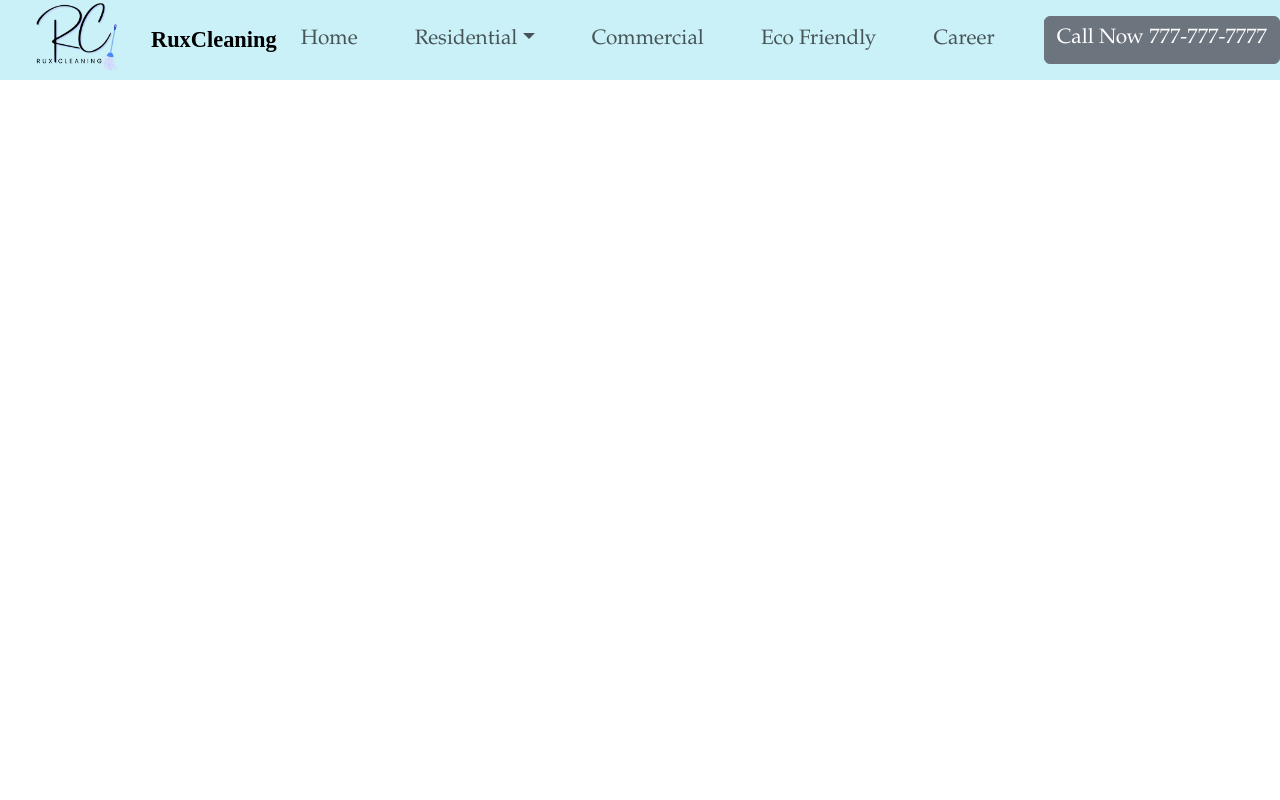
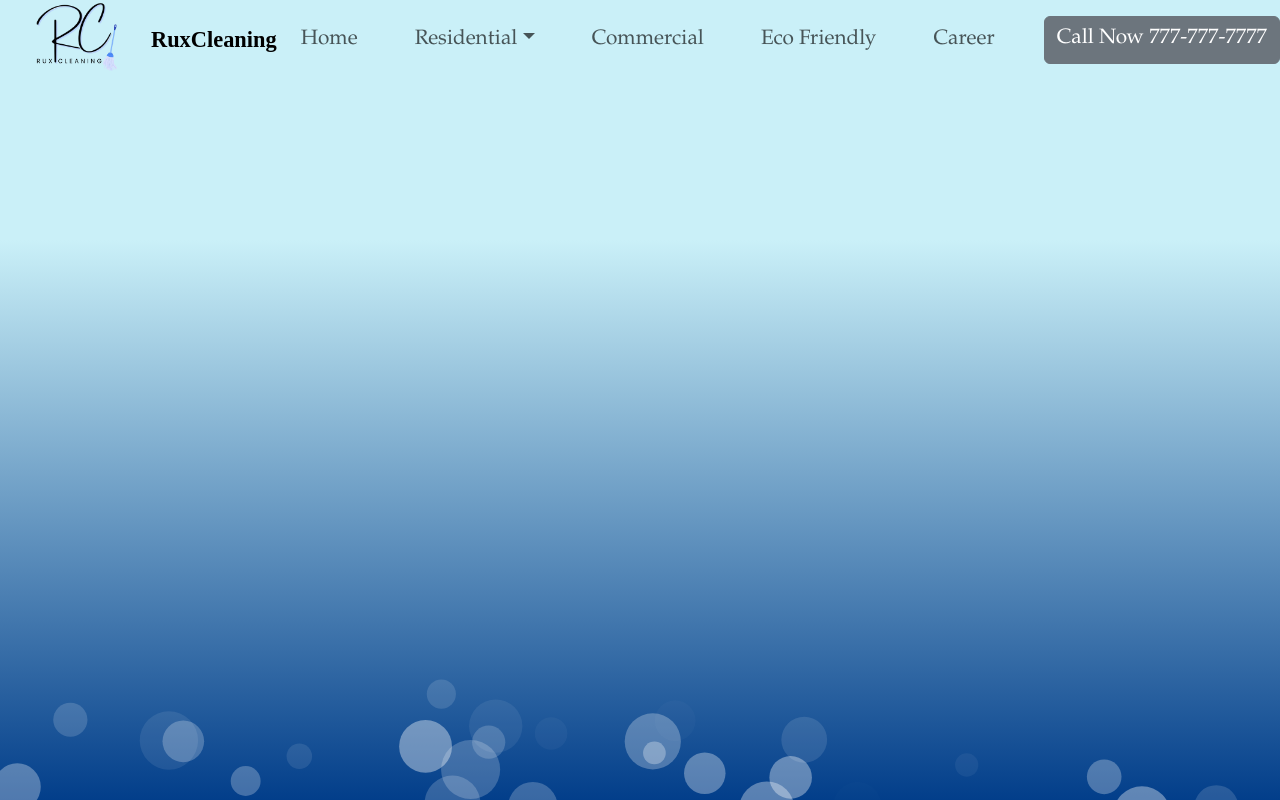
Before and after one commit to YemnyFeliz/RuxCleaning, a React (Vite) app: page /career in a window 1280 px wide. Built offline with nearby package versions, Linux system fonts and the light colour scheme.

Commit message:
fixed background issue, it was only rendering in the home and no the other links.

```diff
--- a/Pages/Career.jsx
+++ b/Pages/Career.jsx
@@ -1,4 +1,5 @@
 import React from "react";
+import '../src/App.css';
 
 function Career() {
     return (
--- a/Pages/Residential/DeepCleaning.jsx
+++ b/Pages/Residential/DeepCleaning.jsx
@@ -1,9 +1,13 @@
 import React from "react";
+import '../../src/App.css';
+import '../../styles/DeepCleaning.css'
 
 function DeepCleaning() {
     return (
         <>
-
+        {/* <div>
+            <h1>Deep Cleaning</h1>
+        </div> */}
 
         </>
     )
--- a/components/Bubbles.jsx
+++ b/components/Bubbles.jsx
@@ -6,6 +6,7 @@ const BubblesBackground = () => {
     const animationFrameId = useRef(null);
 
     useEffect(() => {
+        console.log("🎈 BubblesBackground MOUNTED");
         const canvas = canvasRef.current;
         const ctx = canvas.getContext('2d');
 
--- a/components/Header.jsx
+++ b/components/Header.jsx
@@ -1,17 +1,27 @@
-import Navigation from './NavBar';
+// import Navigation from './NavBar';
 // import BubblesBackground from './Bubbles'
 
 
-export default function Header () {
+// export default function Header () {
 
 
-    return (
-        <>
-        <div className='header'>
-       <Navigation  />
-       {/* <BubblesBackground /> */}
-       </div>
-       </>
-    )
+//     return (
+//         <>
+//         <div className='header'>
+//        <Navigation  />
+//        <BubblesBackground key={Math.random()}/>
+//        </div>
+//        </>
+//     )
 
+// }
+
+import Navigation from './NavBar';
+
+export default function Header() {
+  return (
+    <div className='header'>
+      <Navigation />
+    </div>
+  );
 }
--- a/components/NavBar.jsx
+++ b/components/NavBar.jsx
@@ -1,56 +1,32 @@
 import React from 'react';
-import { BrowserRouter as Router, Routes, Route, Link } from 'react-router-dom';
-
+import { Link } from 'react-router-dom';
 import '../styles/NavBar.css';
 import '../src/App.css';
 
-import Container from 'react-bootstrap/Container';
+import Navbar from 'react-bootstrap/Navbar';
 import Nav from 'react-bootstrap/Nav';
-import Navbar from 'react-bootstrap/Navbar';
 import NavDropdown from 'react-bootstrap/NavDropdown';
 import Button from 'react-bootstrap/Button';
-
-import Home from '../pages/Home';
-import RegularCleaning from '../Pages/Residential/RegularCleaning';
-import DeepCleaning from '../Pages/Residential/DeepCleaning';
-import MoveCleaning from '../Pages/Residential/MoveCleaning';
-import PostConstruction from '../Pages/Residential/PostConstruction';
-import Commercial from '../pages/Commercial';
-import EcoFriendly from '../pages/Eco-Friendly';
-import Career from '../Pages/Career';
-import CallAction from '../pages/CallAction';
 import logo from '../src/assets/logo.png';
 
 const Navigation = () => {
   return (
-    <Router>
     <Navbar fixed="top" collapseOnSelect expand="lg" className="bg-body-tertiary">
-        {/* <Container> */}
-          {/* ✅ Fix Logo & Brand Name Alignment */}
-          <Navbar.Brand href="/" className="d-flex align-items-center">
-            <img
-              alt="ruxcleaninglogo"
-              src={logo}
-              width="150" // Adjust width
-              height="150" // Set height explicitly
-              className="d-inline-block align-top"
-            />
-            <span className="brand-name">RuxCleaning</span> {/* Styled in CSS */}
+      <Navbar.Brand as={Link} to="/" className="d-flex align-items-center">
+        <img alt="ruxcleaninglogo" src={logo} width="150" height="150" className="d-inline-block align-top" />
+        <span className="brand-name">RuxCleaning</span>
       </Navbar.Brand>
 
       <Navbar.Toggle aria-controls="responsive-navbar-nav" />
       <Navbar.Collapse id="responsive-navbar-nav">
-            {/* ✅ Ensure NavLinks Take Full Space */}
         <Nav className="ms-auto w-100 d-flex justify-content-around">
           <Nav.Link as={Link} to="/">Home</Nav.Link>
 
           <NavDropdown title="Residential" id="collapsible-nav-dropdown" className='custom-dropdown'>
-
             <NavDropdown.Item as={Link} to="/regularCleaning">Regular Cleaning</NavDropdown.Item>
             <NavDropdown.Item as={Link} to="/deepCleaning">Deep Cleaning</NavDropdown.Item>
             <NavDropdown.Item as={Link} to="/moveCleaning">Move in/out Cleaning</NavDropdown.Item>
             <NavDropdown.Item as={Link} to="/postConstructionCleaning">Post Construction Cleaning</NavDropdown.Item>
-
           </NavDropdown>
 
           <Nav.Link as={Link} to="/commercial">Commercial</Nav.Link>
@@ -59,23 +35,7 @@ const Navigation = () => {
           <Button className="callBtn" variant="secondary" as={Link} to="/callAction">Call Now 777-777-7777</Button>
         </Nav>
       </Navbar.Collapse>
-        {/* </Container> */}
     </Navbar>
-
-      <div>
-        <Routes>
-          <Route path="/" element={<Home />} />
-          <Route path="/regularCleaning" element={<RegularCleaning />} />
-          <Route path="/deepCleaning" element={<DeepCleaning />} />
-          <Route path="/moveCleaning" element={<MoveCleaning />} />
-          <Route path="/postConstructionCleaning" element={<PostConstruction />} />
-          <Route path="/commercial" element={<Commercial />} />
-          <Route path="/ecoFriendly" element={<EcoFriendly />} />
-          <Route path="/career" element={<Career />} />
-          <Route path="/callAction" element={<CallAction />} />
-        </Routes>
-      </div>
-    </Router>
   );
 };
 
--- a/src/App.css
+++ b/src/App.css
@@ -9,6 +9,7 @@ html, body {
     height: 100%;
     margin: 0;
     padding: 0;
+    background: linear-gradient( #caf0f8 30%, #023e8a) !important;
     /* background-color: blue !important; */
 }
 
@@ -32,6 +33,7 @@ canvas {
     width: 100% !important;
     height: 100% !important;
     pointer-events: none !important;
+    background: none !important;
 }
 
 .header {
--- a/src/App.jsx
+++ b/src/App.jsx
@@ -1,18 +1,78 @@
 import './App.css';
 import 'bootstrap/dist/css/bootstrap.min.css';
+import { BrowserRouter as Router, Routes, Route } from 'react-router-dom';
 
-import Header from '../components/Header'; // FIXED: Corrected import path
-import BubblesBackground from '../components/Bubbles'; // FIXED: Corrected import path
+
+
+import Header from '../components/Header';
+import BubblesBackground from '../components/Bubbles';
+
+import Home from '../pages/Home';
+import RegularCleaning from '../Pages/Residential/RegularCleaning';
+import DeepCleaning from '../Pages/Residential/DeepCleaning';
+import MoveCleaning from '../Pages/Residential/MoveCleaning';
+import PostConstruction from '../Pages/Residential/PostConstruction';
+import Commercial from '../pages/Commercial';
+import EcoFriendly from '../pages/Eco-Friendly';
+import Career from '../Pages/Career';
+import CallAction from '../pages/CallAction';
 
 console.log("✅ App component is rendering...");
 
+// function App() {
+//   return (
+//     <Router>
+//       <div className='App'>
+//         {/* ✅ Ensure BubblesBackground is applied to ALL pages */}
+//         <BubblesBackground />
+//         <Header />
+
+//         <Routes>
+//           <Route path="/" element={<Home />} />
+//           <Route path="/regularCleaning" element={<RegularCleaning />} />
+//           <Route path="/deepCleaning" element={<DeepCleaning />} />
+//           <Route path="/moveCleaning" element={<MoveCleaning />} />
+//           <Route path="/postConstructionCleaning" element={<PostConstruction />} />
+//           <Route path="/commercial" element={<Commercial />} />
+//           <Route path="/ecoFriendly" element={<EcoFriendly />} />
+//           <Route path="/career" element={<Career />} />
+//           <Route path="/callAction" element={<CallAction />} />
+//         </Routes>
+//       </div>
+//     </Router>
+//   );
+// }
+import { useLocation } from 'react-router-dom';
+import { useEffect, useState } from 'react';
+
 function App() {
+  const location = useLocation();
+  const [key, setKey] = useState(0);
+
+  useEffect(() => {
+    console.log("🔄 Route changed:", location.pathname);
+    setKey((prev) => prev + 1); // Force re-render
+  }, [location]);
+
   return (
     <div className='App'>
-      <BubblesBackground key={Math.random()}/>
+      <BubblesBackground key={key} />  {/* 🔄 This forces it to re-render */}
       <Header />
+
+      <Routes>
+        <Route path="/" element={<Home />} />
+        <Route path="/regularCleaning" element={<RegularCleaning />} />
+        <Route path="/deepCleaning" element={<DeepCleaning />} />
+        <Route path="/moveCleaning" element={<MoveCleaning />} />
+        <Route path="/postConstructionCleaning" element={<PostConstruction />} />
+        <Route path="/commercial" element={<Commercial />} />
+        <Route path="/ecoFriendly" element={<EcoFriendly />} />
+        <Route path="/career" element={<Career />} />
+        <Route path="/callAction" element={<CallAction />} />
+      </Routes>
     </div>
   );
 }
 
+
 export default App;
--- a/src/main.jsx
+++ b/src/main.jsx
@@ -1,10 +1,13 @@
 import { StrictMode } from 'react'
 import { createRoot } from 'react-dom/client'
+import { BrowserRouter } from "react-router-dom";
 // import './index.css'
 import App from './App.jsx'
 
 createRoot(document.getElementById('root')).render(
+  <BrowserRouter>
   <StrictMode>
     <App />
   </StrictMode>,
-)
+  </BrowserRouter>
+);
--- /dev/null
+++ b/styles/DeepCleaning.css
@@ -0,0 +1,3 @@
+h1 {
+    font-size: 100px;
+}
```
Lines whose indentation alone changed are shown as unchanged.
